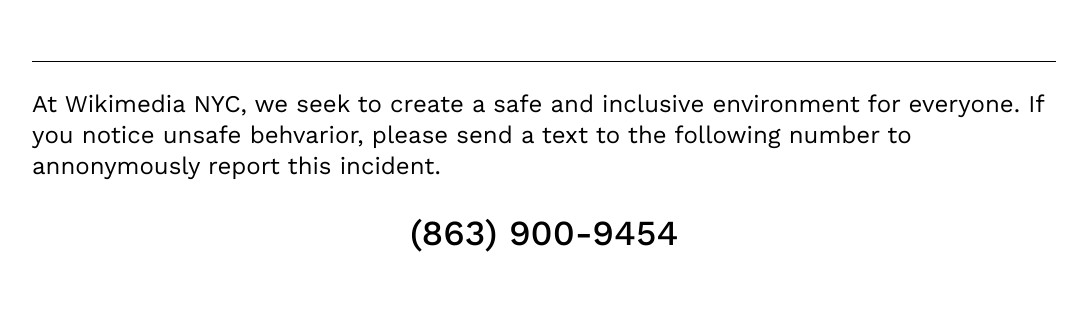
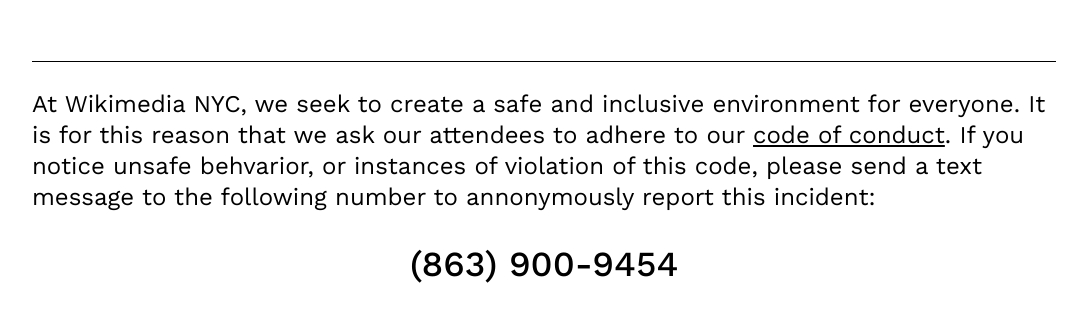
Before and after one commit to maniart/wikimedia-nyc-safety, a website: page index.html in a window 1280 px wide. Shown: the part 198-520 px from the top of the page, without its empty margins (96-1172 px from the left). Drawn offline with nearby package versions, Linux system fonts and the light colour scheme.

Commit message:
Update homepage, update Readme

```diff
--- a/index.html
+++ b/index.html
@@ -23,7 +23,9 @@
 
       <hr />
       <p class="announcement">
-        At Wikimedia NYC, we seek to create a safe and inclusive environment for everyone. If you notice unsafe behvarior, please send a text to the following number to annonymously report this incident.
+        At Wikimedia NYC, we seek to create a safe and inclusive environment for everyone. It is for this reason that we ask our attendees to adhere to our
+        <a href="https://meta.wikimedia.org/wiki/Wikimedia_New_York_City/Code_of_Conduct" target="_blank">code of conduct</a>.
+        If you notice unsafe behvarior, or instances of violation of this code, please send a text message to the following number to annonymously report this incident:
       </p>
       <p class="number">
         (863) 900-9454
```
Also changed, not shown: README.md.
